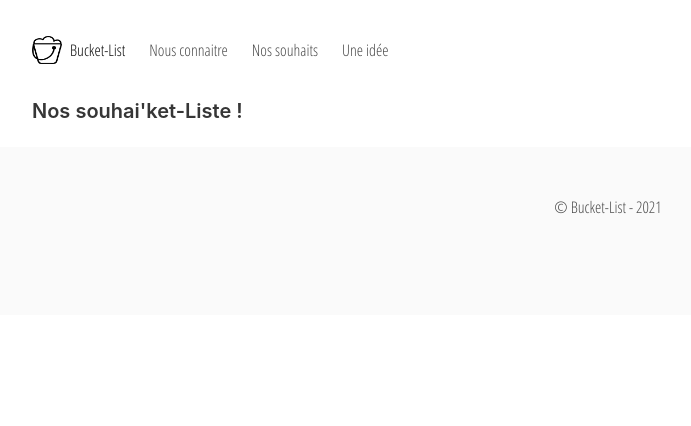
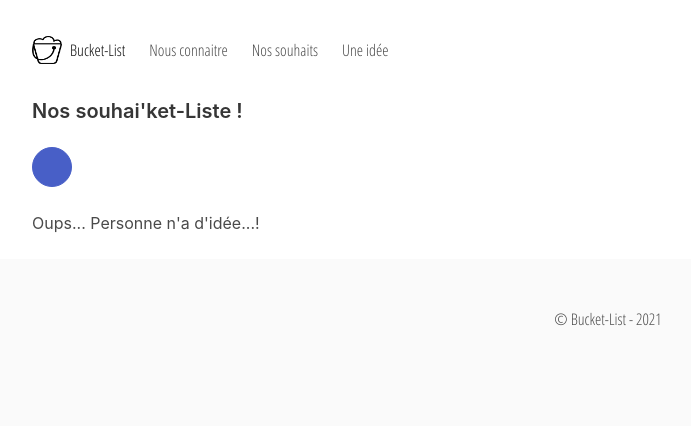
Before and after one commit to Herve-jarousseau/Bucket-list-2021, a Symfony app: template templates/wish/list.html.twig in a window 1280 px wide. Shown: the top 426 px of the page, without its empty margins (32-723 px from the left). Run offline with Twig, Linux system fonts and the light colour scheme; the template is opened without the code that fills it, so the values that code supplies are empty; some libraries are stand-ins or nearby versions.

Commit message:
Fonctionnalité de la pagination (HJ)

```diff
--- a/templates/wish/list.html.twig
+++ b/templates/wish/list.html.twig
@@ -7,8 +7,31 @@
     <section>
         <h1 class="title is-5">Nos souhai'ket-Liste !</h1>
 
+        <nav class="pagination is-rounded" role="navigation" aria-label="pagination">
+            {% if currentPage > 1 %}
+            <a class="pagination-previous" href="{{ path('wish_list', {'page': currentPage-1}) }}">Précédent</a>
+            {% endif %}
+            {% if (currentPage * 20) < totalResultCount %}
+            <a class="pagination-next" href="{{ path('wish_list', {'page': currentPage+1}) }}"  >Suivant</a>
+            {% endif %}
+            <ul class="pagination-list">
+                {% if currentPage > 1 %}
+                <li><a class="pagination-link" aria-label="Goto page 1">{{ pageStart }}</a></li>
+                <li><span class="pagination-ellipsis">&hellip;</span></li>
+                <li><a class="pagination-link" aria-label="Goto page 45">{{ currentPage -1 }}</a></li>
+                {% endif %}
+
+                <li><a class="pagination-link is-current" aria-label="Page 46" aria-current="page">{{ currentPage }}</a></li>
+
+                {% if currentPage < pageEnd %}
+                <li><a class="pagination-link" aria-label="Goto page 47">{{ currentPage +1 }}</a></li>
+                <li><span class="pagination-ellipsis">&hellip;</span></li>
+                <li><a class="pagination-link" aria-label="Goto page 86">{{ pageEnd }}</a></li>
+                {% endif %}
+            </ul>
+        </nav>
+
         {% for wish in wishes %}
-
             <div class="card mt-4">
                 <div class="card-content">
                     <div class="media">
@@ -26,10 +49,17 @@
                         {{ wish.description }}
                         <br>
                         <time datetime="">{{ wish.dateCreated|date("d/m/y") }}</time>
+                        <br>
+                        <p class="mx-2 my-2">
+                            <span class="icon has-text-link"><i class="fas fa-thumbs-up mr-3"></i></span>
+                            {{ wish.likes }}
+                        </p>
+
                     </div>
                 </div>
             </div>
-
+        {% else %}
+            <div>Oups... Personne n'a d'idée...!</div>
         {% endfor %}
 
     </section>
```
Also changed, not shown: src/Controller/WishController.php (+10 -4 lines), src/Repository/WishRepository.php (+37 -0 lines).
